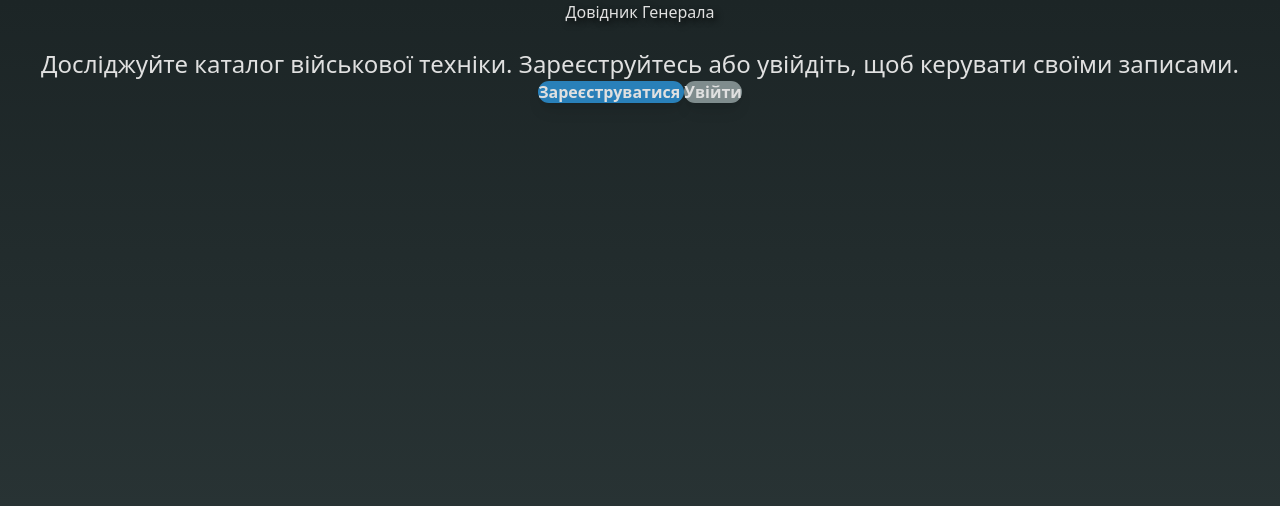
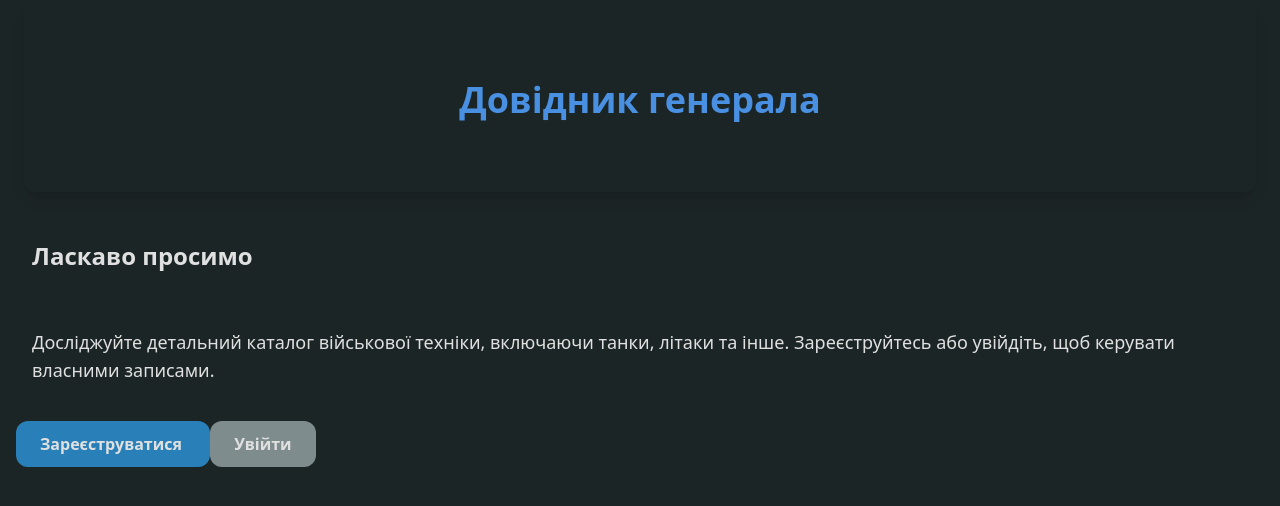
Before and after one commit to SashaMakivchuk/generalhandbook, a Vue app: page / in a window 1280 px wide. Shown: the top 506 px of the page. Built offline with nearby package versions, Linux system fonts and the light colour scheme.

Commit message:
last fix

```diff
--- a/src/views/HomePage.vue
+++ b/src/views/HomePage.vue
@@ -1,41 +1,73 @@
 <template>
-  <div class="min-h-screen">
+  <div class="bg-dark-bg min-h-screen">
     <!-- Hero Section -->
     <div
-      class="relative bg-gradient-to-br from-dark-bg via-card-bg to-card-bg text-center py-28 px-6 shadow-xl"
+      class="relative bg-gradient-to-br from-dark-bg via-card-bg to-card-bg text-center py-24 px-6 shadow-xl"
     >
-      <h1
-        class="text-5xl md:text-7xl font-extrabold text-text-light tracking-wide mb-6"
-        style="text-shadow: 3px 3px 6px rgba(0, 0, 0, 0.8)"
+      <div
+        class="relative bg-cover bg-center h-48 rounded-xl mb-8 shadow-lg animate-fade-in"
       >
-        Довідник Генерала
-      </h1>
+        <div class="absolute inset-0 bg-dark-bg opacity-70 rounded-xl"></div>
+        <h1
+          class="relative text-4xl font-bold text-center pt-20 text-accent-blue shadow-text animate-pulse-slow"
+        >
+          Довідник генерала
+        </h1>
+      </div>
+    </div>
+
+    <!-- Welcome Section -->
+    <div class="container mx-auto py-12 px-4 text-text-light">
+      <h2
+        class="text-2xl md:text-3xl font-semibold mb-6 border-2 border-text-light rounded-lg p-4"
+      >
+        Ласкаво просимо
+      </h2>
       <p
-        class="text-2xl md:text-3xl text-text-light mb-10 max-w-3xl mx-auto leading-relaxed"
+        class="text-lg md:text-xl mb-8 max-w-2xl mx-auto leading-relaxed border-2 border-text-light rounded-lg p-4"
       >
-        Досліджуйте каталог військової техніки. Зареєструйтесь або увійдіть, щоб
-        керувати своїми записами.
+        Досліджуйте детальний каталог військової техніки, включаючи танки,
+        літаки та інше. Зареєструйтесь або увійдіть, щоб керувати власними
+        записами.
       </p>
+
       <div class="space-x-6">
         <router-link
           to="/register"
-          class="bg-action-blue text-text-light px-8 py-4 rounded-xl font-semibold hover:bg-action-blue-hover transition-transform transform hover:scale-105 shadow-lg"
+          class="bg-action-blue text-text-light px-6 py-3 rounded-xl font-semibold hover:bg-action-blue-hover transition-transform transform hover:scale-105 shadow-md"
         >
           Зареєструватися
         </router-link>
         <router-link
           to="/login"
-          class="bg-neutral-gray text-text-light px-8 py-4 rounded-xl font-semibold hover:bg-neutral-gray-hover transition-transform transform hover:scale-105 shadow-lg"
+          class="bg-neutral-gray text-text-light px-6 py-3 rounded-xl font-semibold hover:bg-neutral-gray-hover transition-transform transform hover:scale-105 shadow-md"
         >
           Увійти
         </router-link>
+        <div v-if="isAuthenticated">
+          <router-link
+            to="/home"
+            class="bg-action-blue text-text-light px-6 py-3 rounded-xl font-semibold hover:bg-action-blue-hover transition-transform transform hover:scale-105 shadow-md"
+          >
+            Головна
+          </router-link>
+        </div>
       </div>
     </div>
   </div>
 </template>
 
 <script>
+import { useStore } from "vuex";
+import { computed } from "vue";
+
 export default {
   name: "HomePage",
+  setup() {
+    const store = useStore();
+    const isAuthenticated = computed(() => store.getters.isAuthenticated);
+
+    return { isAuthenticated };
+  },
 };
 </script>
--- a/tailwind.config.js
+++ b/tailwind.config.js
@@ -17,30 +17,6 @@ export default {
         "neutral-gray-hover": "#95a5a6",
         "error-red": "#e74c3c",
       },
-      animation: {
-        "fade-in": "fadeIn 1s ease-out",
-        "slide-up": "slideUp 0.8s ease-out",
-        "scale-in": "scaleIn 0.5s ease-out",
-        "pulse-slow": "pulse 2s infinite ease-in-out",
-      },
-      keyframes: {
-        fadeIn: {
-          "0%": { opacity: 0 },
-          "100%": { opacity: 1 },
-        },
-        slideUp: {
-          "0%": { transform: "translateY(20px)", opacity: 0 },
-          "100%": { transform: "translateY(0)", opacity: 1 },
-        },
-        scaleIn: {
-          "0%": { transform: "scale(0.95)" },
-          "100%": { transform: "scale(1)" },
-        },
-        pulse: {
-          "0%, 100%": { transform: "scale(1)" },
-          "50%": { transform: "scale(1.02)" },
-        },
-      },
     },
   },
   plugins: [],
```
